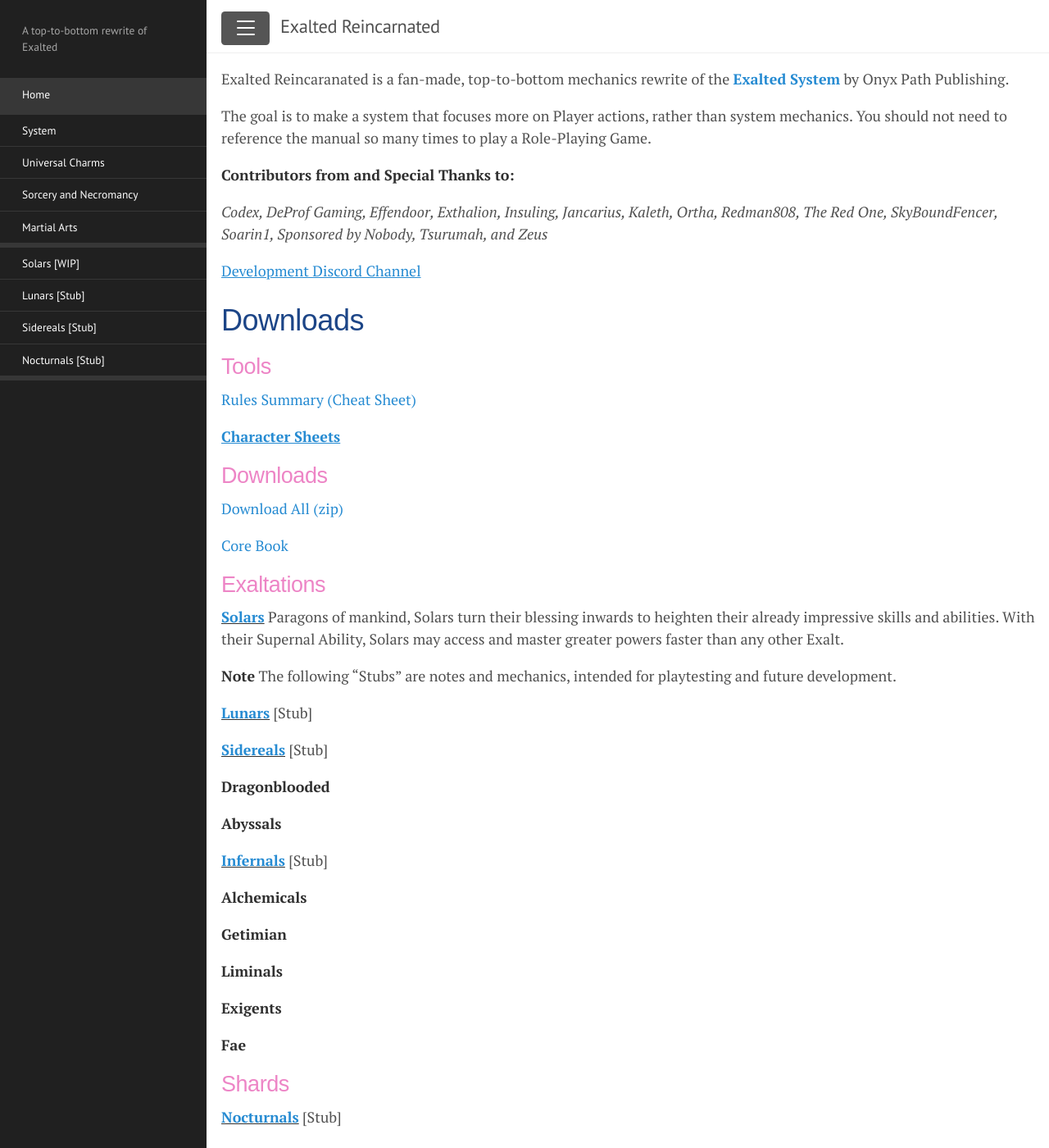
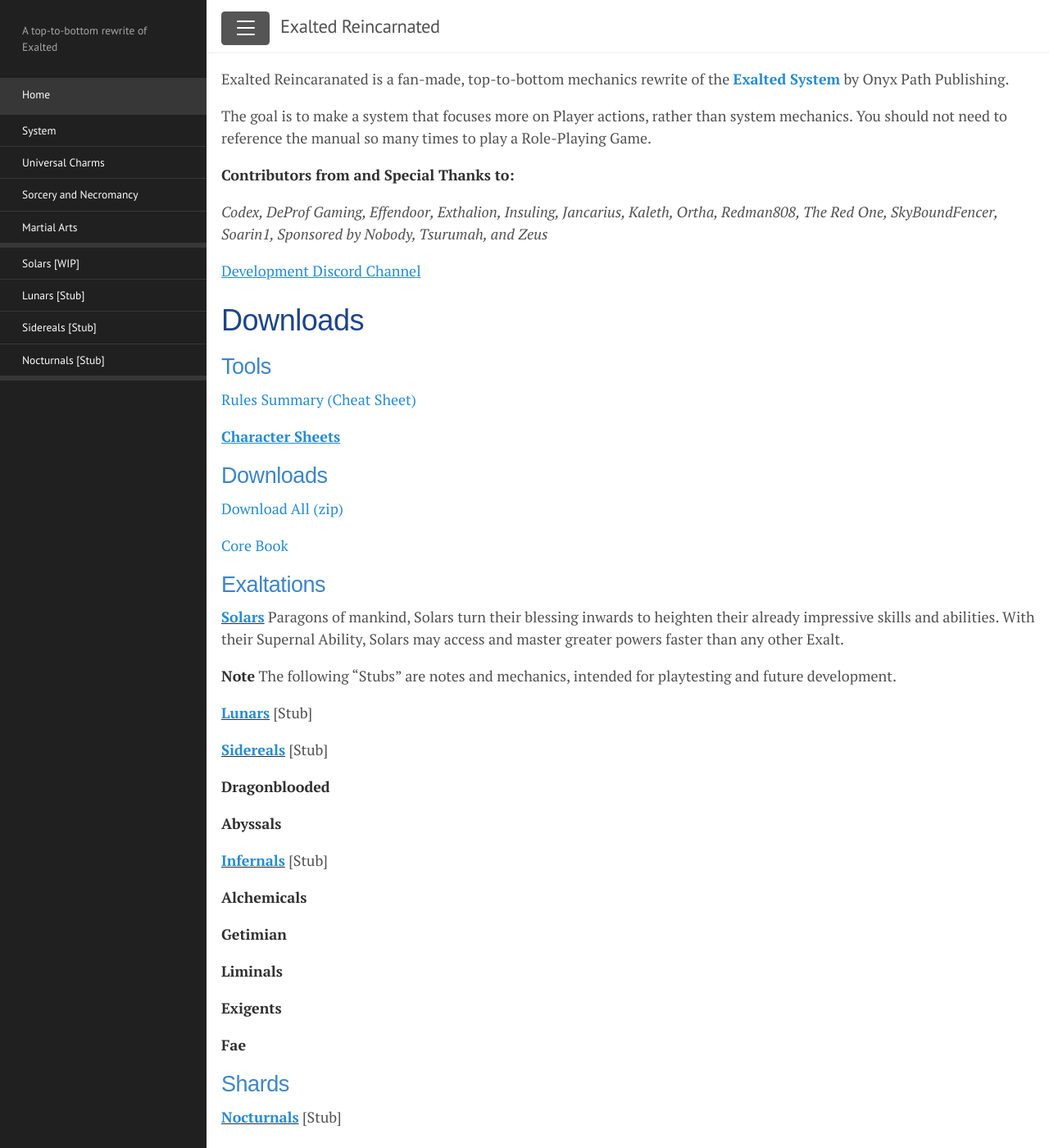
Before and after one commit to Dragonmystic707/exalted-reincarnated, a Jekyll site: the page built from docs/index.md, in a window 1280 px wide and 1400 px high. Shown: the whole window at 82% size. Built offline with Jekyll 4.4.1, drawn with Linux system fonts in a browser that asks for light colours.

Commit message:
Updated h2 color

```diff
--- a/docs/public/css/sam.css
+++ b/docs/public/css/sam.css
@@ -7,7 +7,7 @@
 
 h2 {
     font-family: "Goudy", sans-serif;
-    color: #ED85C6;
+    color: #3D85C6;
 }
 
 html {
```
